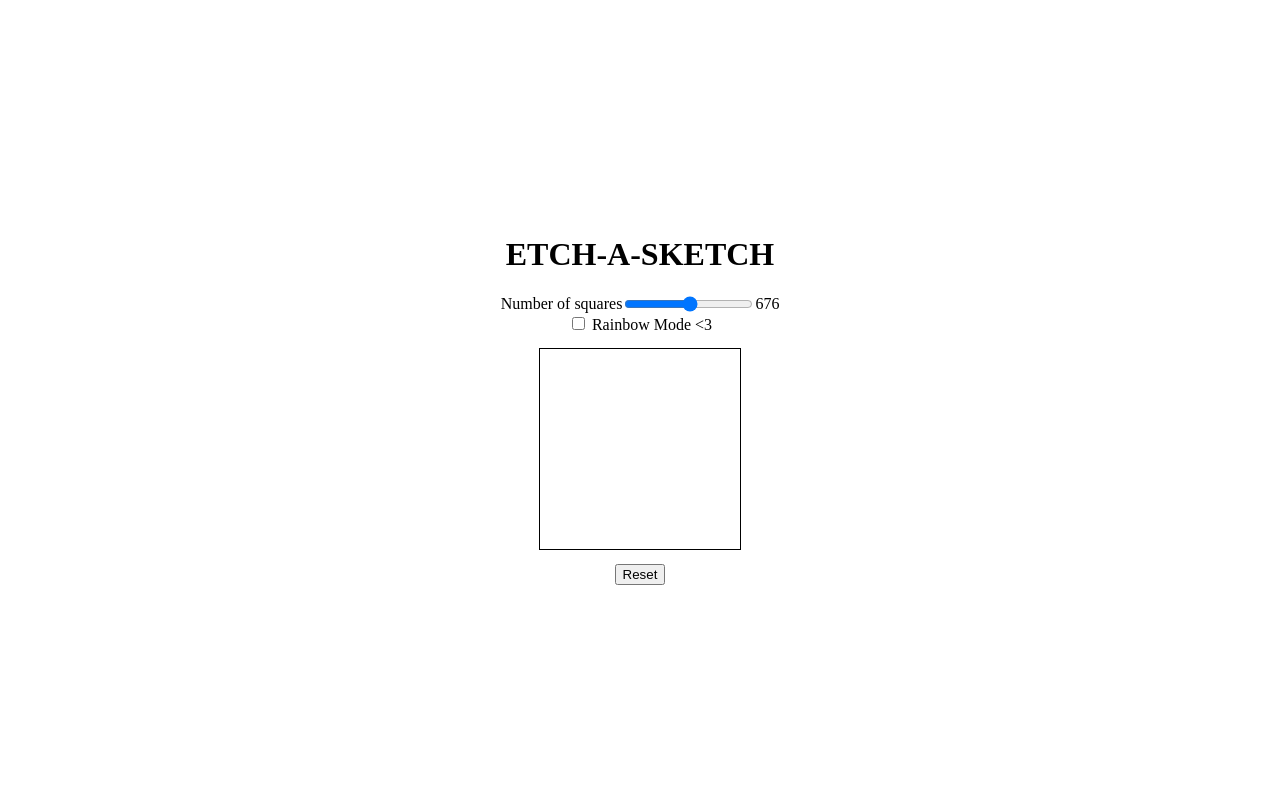
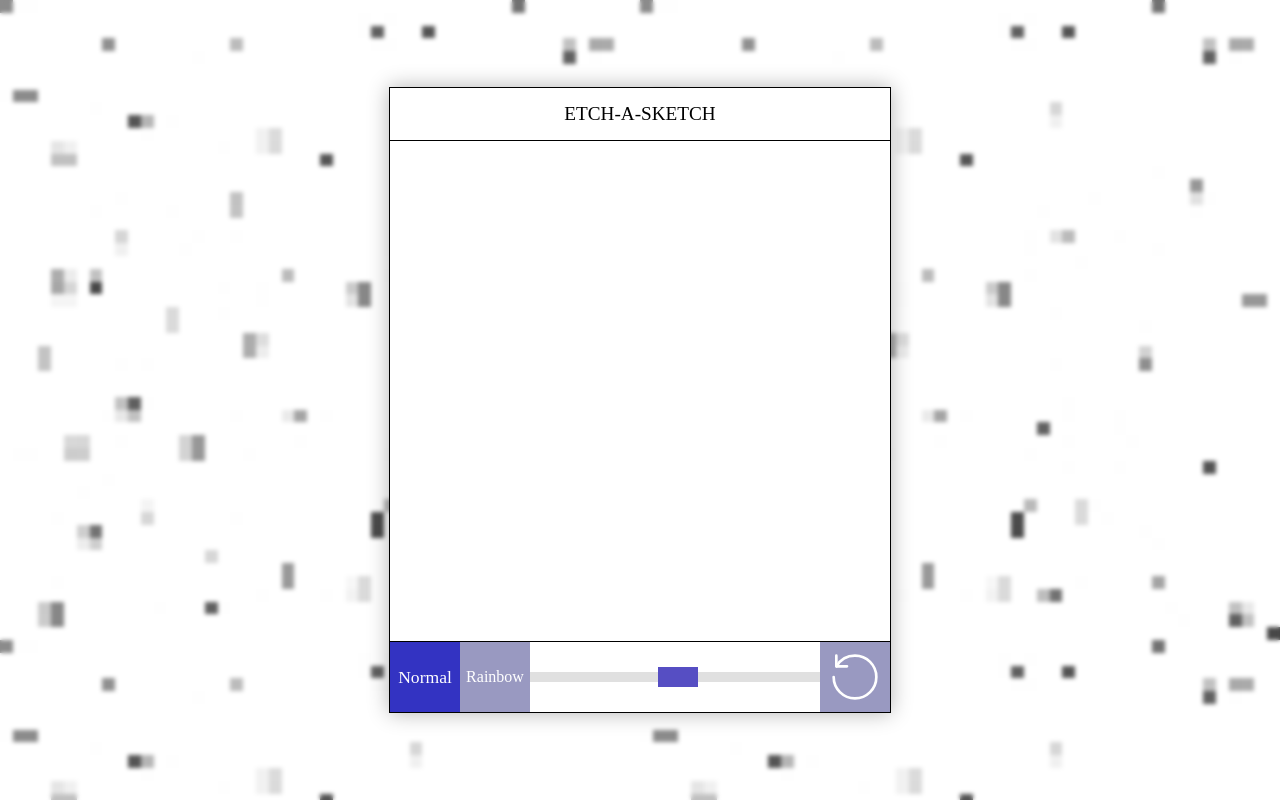
Before and after one commit to Mamoonah/etch-a-sketch, a plain HTML site: page index.html in a window 1280 px wide. Drawn offline with Linux system fonts and the light colour scheme.

Commit message:
- change ui - add icons

```diff
--- a/index.html
+++ b/index.html
@@ -8,17 +8,24 @@
     <script src="./main.js" defer></script>
 </head>
 <body>
-    <h1>ETCH-A-SKETCH</h1>
-    <div class="size-slider">
-        <span>Number of squares</span>
-        <input min="1" max="50" step="1" type="range" id="squares-quantity">
-        <span class="squares-number">256</span>
+
+    <div class="container">
+        <div class="title">
+            ETCH-A-SKETCH
+        </div>
+        <div id="grid"></div>
+        <div class="options">
+            <input class="mode-selector" type="radio" name="mode" id="normal-mode" value="normal" checked>
+            <label class="mode-selector-label" for="normal-mode">Normal</label>
+            <input class="mode-selector" type="radio" name="mode" id="rainbow-mode" value="rainbow">
+            <label class="mode-selector-label" for="rainbow-mode">Rainbow</label>
+            <div class="size-slider">
+                <input min="1" max="50" step="1" type="range" id="size-slider">
+            </div>
+            <div id="reset">
+                <div class="reset-icon"></div>
+            </div>
+        </div>
     </div>
-    <div>
-        <input type="checkbox" name="rainbow" id="rainbow" value="true">
-        <label for="rainbow">Rainbow Mode <3</label>
-    </div>
-    <div id="grid"></div>
-    <button id="reset">Reset</button>
 </body>
 </html>
--- a/main.js
+++ b/main.js
@@ -1,14 +1,9 @@
 let paintArea = document.querySelector('#grid');
-let slider = document.querySelector('#squares-quantity');
+let slider = document.querySelector('#size-slider');
 let resetButton = document.querySelector('#reset');
-let rainbow = document.getElementById('rainbow');
+let paintingMode = 'normal';
 
 let rainbowMode;
-
-rainbow.addEventListener('click', () => {
-    rainbowMode = rainbow.checked;
-    sizeUpdate();
-})
 
 slider.addEventListener('change', sizeUpdate)
 resetButton.addEventListener('click', sizeUpdate)
@@ -16,7 +11,6 @@ resetButton.addEventListener('click', sizeUpdate)
 sizeUpdate()
 
 function sizeUpdate(){
-    let squaresNumber = document.querySelector('.squares-number');
     let gridWidth = parseInt(slider.value)
     let squares = document.querySelectorAll('.square')
 
@@ -25,7 +19,6 @@ function sizeUpdate(){
     })
     createSquares(paintArea, gridWidth)
 
-    squaresNumber.innerText = gridWidth**2
     paintArea.style['grid-template-rows'] = `repeat(${gridWidth}, 1fr)`
     paintArea.style['grid-template-columns'] = `repeat(${gridWidth}, 1fr)`
 }
@@ -40,7 +33,8 @@ function createSquares(parrent, quantity){
 }
 
 function changeColor(e){
-    if(rainbowMode){
+    paintingMode = document.querySelector('input[name="mode"]:checked').value;
+    if(paintingMode === 'rainbow'){
         e.target.style['background-color'] = `rgba(${Math.random()*200}, ${Math.random()*200}, ${Math.random()*200}, 1)`;
     } else {
         e.target.style['background-color'] = 'rgba(0, 0, 0, 0.7)'
--- a/style.css
+++ b/style.css
@@ -8,26 +8,143 @@ body {
     margin: 0;
     width: 100vw;
     height: 100vh;
+    background-image: url(/background.jpg);
+    background-size: 50%;
+    image-rendering: pixelated;
+    backdrop-filter: blur(2px);
+    -webkit-backdrop-filter: blur(2px);
+}
+
+.mode-selector {
+    display: none;
+}
+
+.mode-selector-label {
+    display: flex;
+    flex-direction: column;
+    align-items: center;
+    justify-content: center;
+    transition-duration: 0.3s;
+    color: white;
+    padding: 10px;
+    text-align: center;
+    background-color: rgba(0, 0, 100, 0.4);
+    cursor: pointer;
+}
+
+.mode-selector:checked + .mode-selector-label{
+    color: white;
+    background-color: rgba(0, 0, 179, 0.8);
+    font-size: 1.1em;
 }
 
 #grid {
+    background-color: white;
     display: grid;
-    margin: 15px;
     grid-template-rows: repeat(25, 1fr);
     grid-template-columns: repeat(25, 1fr);
-    width: 200px;
-    height: 200px;
-    outline: 1px solid black;
+    min-width: 500px;
+    min-height: 500px;
+    border: 1px solid black;
+}
+
+#reset {
+    display: flex;
+    align-items: center;
+    justify-content: center;
+    transition-duration: 0.3s;
+    background-color: rgba(0, 0, 100, 0.4);
+    cursor: pointer;
+}
+
+#reset:hover {
+    background-color: rgba(15, 4, 170, 1)
+}
+
+#reset:active {
+    transition-duration: 0s;
+    background-color: rgba(200, 0, 0, 1);
+}
+
+.container {
+    box-shadow: 0px 0px 20px rgba(0, 0, 0, 0.3);
+}
+
+.title {
+    padding: 15px;
+    font-size:larger;
+    background-color: white;
+    text-align: center;
+    border: 1px solid black;
+    border-bottom: none;
 }
 
 .size-slider {
     display: flex;
+    flex-direction: column;
     justify-content: space-evenly;
     align-items: center;
+}
+
+.size-slider input {
+    -webkit-appearance: none;
+    width: 100%;
+    height: 10px;
+    background: #d3d3d3;
+    outline: none;
+    opacity: 0.7;
+    -webkit-transition: .2s;
+    transition: opacity .2s;
+}
+
+.size-slider input[type="range"]:hover {
+    opacity: 1;
+}
+
+.size-slider input[type="range"]::-webkit-slider-thumb {
+    -webkit-appearance: none;
+    appearance: none;
+    width: 40px;
+    height: 20px;
+    background: rgba(15, 4, 170, 1);
+    cursor: pointer;
+}
+
+.size-slider input[type="range"]::-moz-range-thumb{
+    width: 40px;
+    height: 20px;
+    background: rgba(15, 4, 170, 1);
+    cursor: pointer;
 }
 
 .square {
     transition-duration: 0.4s;
     margin: 0;
     background-color: rgba(1, 1, 1, 0);
+    opacity: 100%;
 }
+
+.options {
+    background-color: white;
+    height: 70px;
+    display: grid;
+    grid-template-columns: 70px 70px 5fr 70px;
+    border: 1px solid black;
+    border-top: none;
+}
+
+.reset-icon {
+    width: 80%;
+    height: 80%;
+    transition-duration: 0.1s;
+    -webkit-mask: url(./icons/reset-svgrepo-com.svg);
+    -webkit-mask-size: cover;
+    mask: url(./icons/reset-svgrepo-com.svg);
+    mask-size: cover;
+    background-color: white;
+}
+
+.reset-icon:hover {
+    width: 90%;
+    height: 90%;
+}
```
Also changed, not shown: background.jpg (added), icons/reset-svgrepo-com.svg (added).
